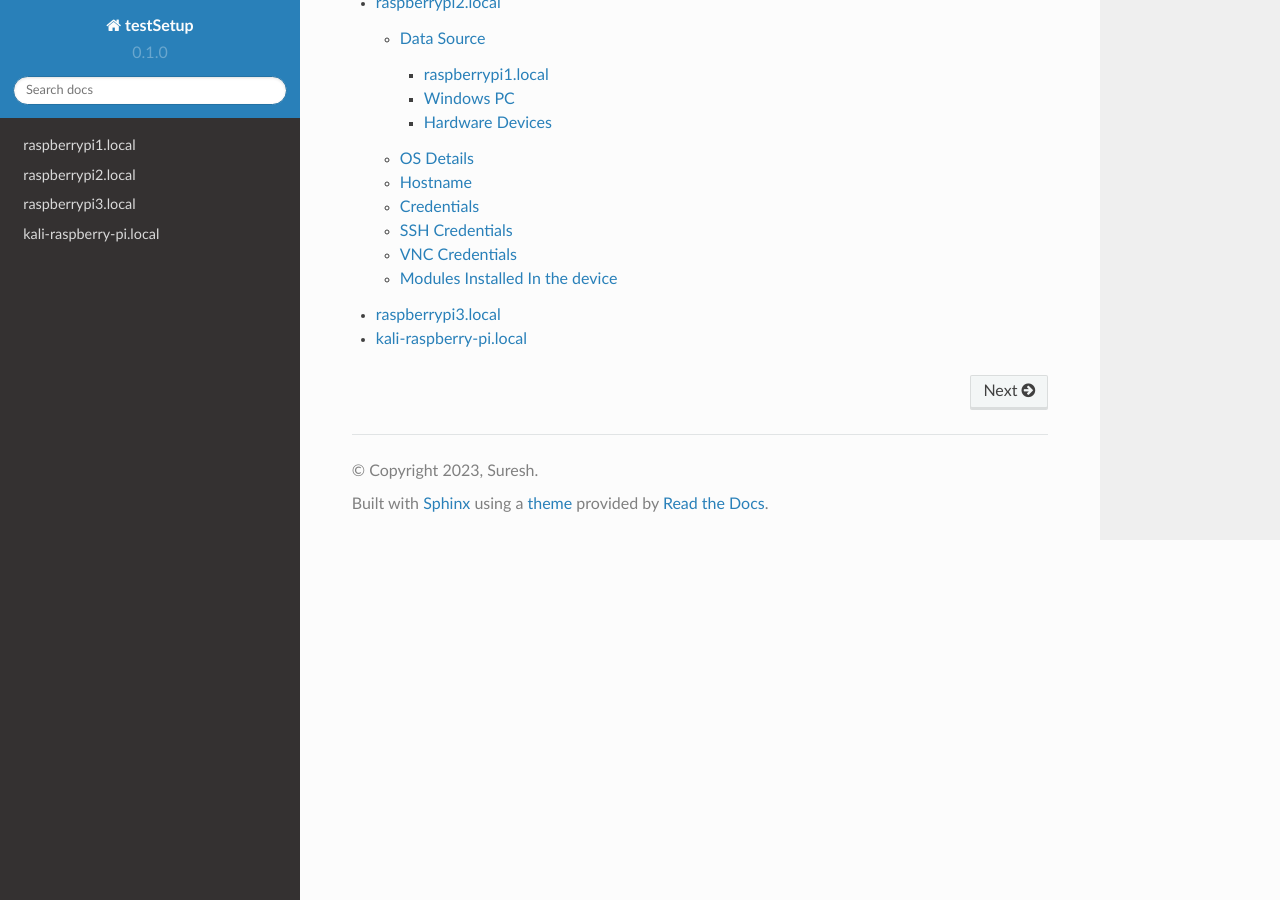
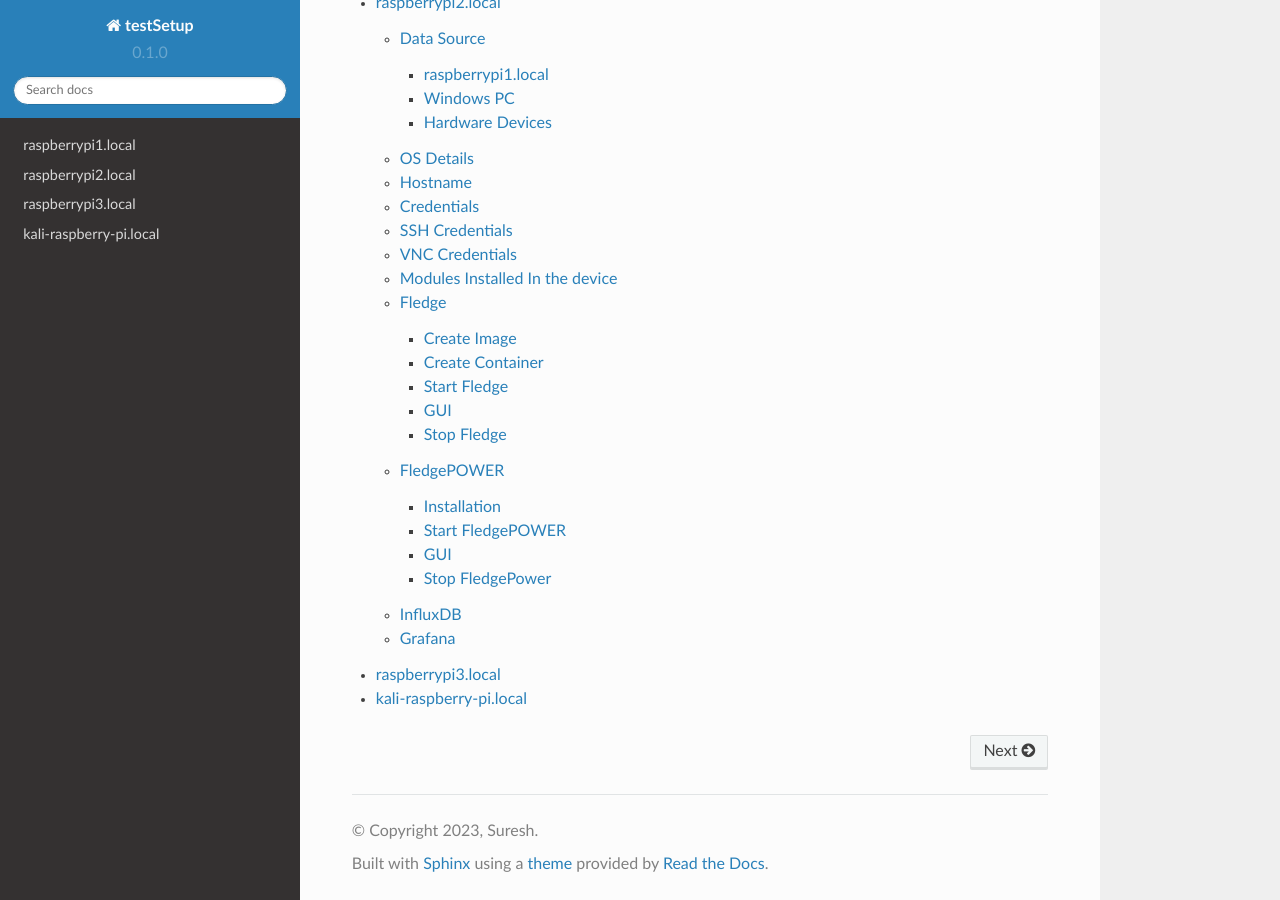
Before and after one commit to suresh-iitr/setup, a Sphinx documentation site: the page built from docs/source/index.rst, in a window 1280 px wide and 900 px high, scrolled down 2490 px. Built offline with Sphinx 7.4.7 and the Read the Docs theme 2.0.0, drawn with Linux system fonts in a browser that asks for light colours; some of the changed lines change nothing that is shown.

Commit message:
Update raspberrypi2.rst

```diff
--- a/docs/source/raspberrypi2.rst
+++ b/docs/source/raspberrypi2.rst
@@ -23,6 +23,7 @@ Data Source
   2. Simulation Tools running on ``Winodws PC``
 
   3. Real Hardware device
+
 
 -------
 raspberrypi1.local
@@ -103,3 +104,196 @@ VNC Credentials
 ======
 Modules Installed In the device
 ======
+
+
+======
+Fledge
+======
+
+The purpose of this module is as a data collection tool and IoT gateway
+
+Installation: ``Docker Image/Container``
+
+Version: ``v2.0.1``
+
+Imagename: ``19914039/fledge:aarch64``
+
+Container name: ``fledge``
+
+Website link: https://fledge-iot.readthedocs.io/en/latest/
+
+Github link: https://github.com/fledge-iot/fledge
+
+
+The source dir for the ``Dockerfile`` is ``~/fledge-iot``
+
+.. note::
+
+  On this device the fledge container is already created with default configs and if you wnat to start it, you can skip the below two sections and directly go to ``Start Fledge``
+
+------
+Create Image
+------
+
+``Docker Image is already created for 19914039/fledge:aarch64``
+
+.. note::
+
+  In case if the image got deleted then you can pull the image from docker hub using the below command
+
+.. code-block:: console
+
+   docker pull 19914039/fledge:aarch64
+
+------
+Create Container
+------
+
+``Docker Container is already created for fledge`` with the name **fledge**
+
+.. note::
+
+  In case if the container got deleted then you can create the container instance from the docker image using the below command
+
+.. code-block:: console
+
+  docker run -d --name fledge -p 8080:8080 -p 1995:1995 -p 8081:8081 19914039/fledge:aarch64
+  # if you want to interface grafana and fledge, It's better to attach both the containers on the same network
+
+  # Create a network named grafana
+  docker network create grafana
+  docker run -d --name fledge --net grafana -p 8080:8080 -p 1995:1995 -p 8081:8081 19914039/fledge:aarch64
+
+.. note::
+
+  The current installation exposes only the REST API ports. When your are running any ``north-service`` that is acting like a server and has to expose listening port to the outside, we have re-create the container with specifying the ports to be exposed. Coming to the south-side, ``No issues``
+
+------
+Start Fledge
+------
+
+.. code-block:: console
+
+   docker start fledge  # to start the container
+
+------
+GUI
+------
+
+The fledge GUI is already installed on this device. As soon as your fledge starts, the fledge-gui will start interacting with Fledge.
+
+.. note::
+
+  The fledge-gui is same for both ``fledge`` running in the container and ``fledgePOWER`` running locally on the device. So it is adviced to use only one either of them while the other is stopped.
+
+
+*address*: ``localhost``
+
+(or)
+
+*address*: ``raspberrypi2.local``
+
+------
+Stop Fledge
+------
+
+.. code-block:: console
+
+   docker stop fledge  # to stop the container
+
+.. note::
+
+  Although the current installation has ``north-azure`` plugin, It fails to send data to Azure cloud instance. Incase you want to use azure-north service, use the fledge instance available on ``raspberrypi3.local``
+
+======
+FledgePOWER
+======
+
+The purpose of this module is as a data collection tool and a industrial gateway
+
+Installation: ``from source code``
+
+Version: ``v2.0.1``
+
+
+Website link: https://wiki.lfenergy.org/display/FLED/FledgePower
+
+Github link: https://github.com/fledge-power
+
+
+The source dir conatining all the modules of fledgePOWER is ``~/fledge-src``
+
+.. note::
+
+  The fledge-core and fledge-gui are same even for ``FledgePOWER``
+
+
+------
+Installation
+------
+
+The installation of fledgePOWER and all it's associated modules is done as per the source documentation available on github for each module.
+
+.. note::
+
+  Soon the document will be updated here.
+
+
+------
+Start FledgePOWER
+------
+
+.. code-block:: console
+
+  sudo /usr/local/fledge/bin/fledge start
+  # to check the status
+  sudo /usr/local/fledge/bin/fledge status
+
+------
+GUI
+------
+
+The fledge GUI is already installed on this device. As soon as your fledge starts, the fledge-gui will start interacting with Fledge.
+
+.. note::
+
+  The fledge-gui is same for both ``fledge`` running in the container and ``fledgePOWER`` running locally on the device. So it is adviced to use only one either of them while the other is stopped.
+
+
+*address*: ``localhost``
+
+(or)
+
+*address*: ``raspberrypi2.local``
+
+------
+Stop FledgePower
+------
+
+.. code-block:: console
+
+   sudo /usr/local/fledge/bin/fledge stop
+
+======
+InfluxDB
+======
+
+the installation is same as documented in :doc:`raspberrypi1.local`
+
+The only difference is while creating the container instnace, ``--log-driver=fluentd`` is attached to demonstrate the use case of ``fluent-bit`` collecting the container logs and forward to ``openserach``
+
+.. code-block:: console
+
+  docker run --name influxdb -d -p 8086:8086 --log-driver=fluentd --log-opt fluentd-address=0.0.0.0:24224 --log-opt tag={{.Name}} --log-opt fluentd-async=true influxdb:2.4.0
+
+======
+Grafana
+======
+
+the installation is same as documented in :doc:`raspberrypi1.local`
+
+The only difference is while creating the container instnace, ``--log-driver=fluentd`` is attached to demonstrate the use case of ``fluent-bit`` collecting the container logs and forward to ``openserach``
+
+.. code-block:: console
+
+  docker run -d --name=grafana --restart=always -p 3000:3000 -v DataVolume:/DataVolume --log-driver=fluentd --log-opt fluentd-address=0.0.0.0:24224 --log-opt tag={{.Name}} --log-opt fluentd-async=true  grafana/grafana-oss
```
